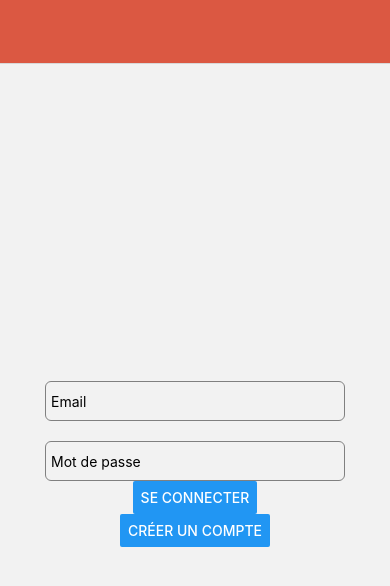
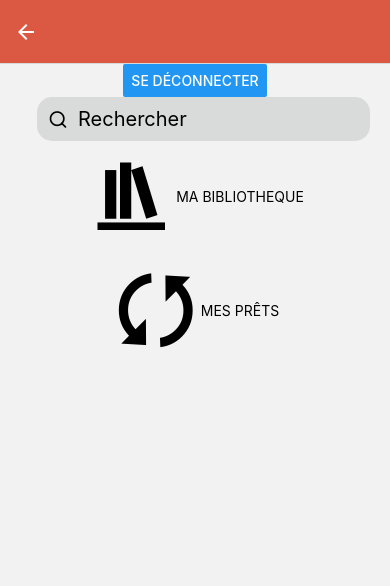
Before and after one commit to JovaanB/lending-books, a React Native app: screen /Home in a window 390 px wide. Shown: the top 586 px of the page. Built offline with nearby package versions, Linux system fonts and the light colour scheme.

Commit message:
Create Layout for screens

```diff
--- a/src/components/SearchBar.js
+++ b/src/components/SearchBar.js
@@ -60,7 +60,6 @@ export default SearchBar;
 
 const styles = StyleSheet.create({
   container: {
-    marginTop: 0,
     marginLeft: 35,
     justifyContent: "flex-start",
     alignItems: "center",
--- /dev/null
+++ b/src/components/layouts/Layout.js
@@ -0,0 +1,30 @@
+import React, { useState } from "react";
+import { SafeAreaView, Button } from "react-native";
+import { setToken } from "../../api/token";
+import SearchBar from "../SearchBar";
+
+const Layout = ({ children, navigation }) => {
+  const [searchPhrase, setSearchPhrase] = useState("");
+  const [clicked, setClicked] = useState(false);
+
+  const logOut = async () => {
+    await setToken("");
+    navigation.navigate("Login");
+  };
+
+  return (
+    <SafeAreaView
+      style={{ flex: 1, alignItems: "center", justifyContent: "flex-start" }}
+    >
+      <Button title="Se déconnecter" onPress={logOut} />
+      <SearchBar
+        searchPhrase={searchPhrase}
+        setSearchPhrase={setSearchPhrase}
+        clicked={clicked}
+        setClicked={setClicked}
+      />
+      {children}
+    </SafeAreaView>
+  );
+};
+export default Layout;
--- a/src/views/HomeScreen.js
+++ b/src/views/HomeScreen.js
@@ -1,66 +1,36 @@
-import React, { useEffect, useState } from "react";
-import { Button, View, Text } from "react-native";
-import SearchBar from "../components/SearchBar";
-import { getUsers } from "../api/mock";
-import { setToken } from "../api/token";
-import { SafeAreaView } from "react-native-safe-area-context";
+import React from "react";
+import Layout from "../components/layouts/Layout";
+import { MaterialCommunityIcons, Entypo } from "@expo/vector-icons";
+import { Text, View } from "react-native";
 
 function HomeScreen({ navigation }) {
-  const [state, setState] = useState({
-    users: [],
-    hasLoadedUsers: false,
-    userLoadingErrorMessage: "",
-  });
-  const [searchPhrase, setSearchPhrase] = useState("");
-  const [clicked, setClicked] = useState(false);
-
-  const loadUsers = () => {
-    setState({ hasLoadedUsers: false, userLoadingErrorMessage: "" });
-    getUsers()
-      .then((res) =>
-        setState({
-          hasLoadedUsers: true,
-          users: res.users,
-        })
-      )
-      .catch(handleUserLoadingError);
-  };
-
-  const handleUserLoadingError = (res) => {
-    if (res.error === 401) {
-      navigation.navigate("Login");
-    } else {
-      setState({
-        hasLoadedUsers: false,
-        userLoadingErrorMessage: res.message,
-      });
-    }
-  };
-
-  useEffect(() => {
-    loadUsers();
-  }, []);
-
-  const logOut = async () => {
-    await setToken("");
-    navigation.navigate("Login");
-  };
-
   return (
-    <SafeAreaView
-      style={{ flex: 1, alignItems: "center", justifyContent: "flex-start" }}
-    >
-      <SearchBar
-        searchPhrase={searchPhrase}
-        setSearchPhrase={setSearchPhrase}
-        clicked={clicked}
-        setClicked={setClicked}
-      />
-      {state.userLoadingErrorMessage ? (
-        <Text>{state.userLoadingErrorMessage}</Text>
-      ) : null}
-      <Button title="Se déconnecter" onPress={logOut} />
-    </SafeAreaView>
+    <Layout navigation={navigation}>
+      <View
+        style={{
+          flexDirection: "row",
+          justifyContent: "center",
+          alignItems: "center",
+          margin: 10,
+        }}
+        onTouchStart={() => console.log("touch 1")}
+      >
+        <MaterialCommunityIcons name="bookshelf" size={90} color="black" />
+        <Text>MA BIBLIOTHEQUE</Text>
+      </View>
+      <View
+        style={{
+          flexDirection: "row",
+          justifyContent: "center",
+          alignItems: "center",
+          margin: 10,
+        }}
+        onTouchStart={() => console.log("touch 2")}
+      >
+        <Entypo name="cycle" size={90} color="black" />
+        <Text>MES PRÊTS</Text>
+      </View>
+    </Layout>
   );
 }
 
```
